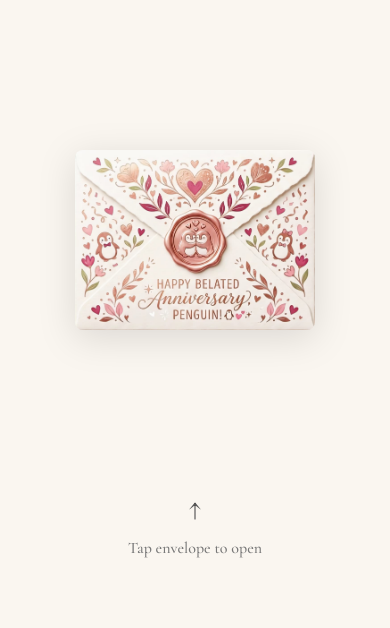
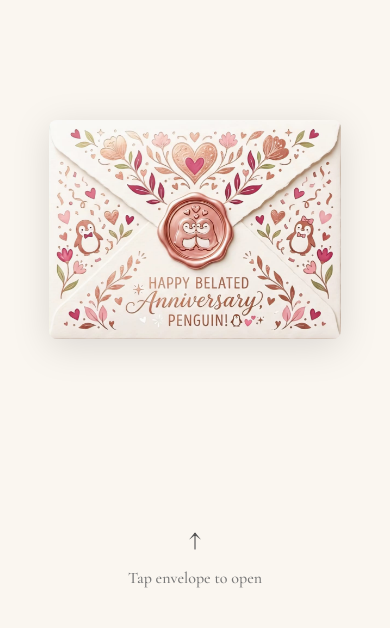
Before and after one commit to kronos-create/mrs.dey, a plain HTML site: page index.html in a window 390 px wide. Shown: the part 216-844 px from the top of the page. Drawn offline with nearby package versions, Linux system fonts and the light colour scheme.

Commit message:
Add files via upload

```diff
--- a/style.css
+++ b/style.css
@@ -195,3 +195,47 @@ html, body.letter-page {
     margin-top: 25px;
     color: #6B1D2F;
 }
+
+
+/* --- MOBILE SCREEN ADAPTATION --- */
+@media screen and (max-width: 768px) {
+    body {
+        padding: 0 !important;
+        margin: 0 !important;
+        overflow-x: hidden !important;
+        height: 100vh !important;
+        display: flex !important;
+        flex-direction: column !important;
+        justify-content: center !important;
+        align-items: center !important;
+    }
+
+    #cover-page {
+        height: 100vh !important;
+        display: flex !important;
+        flex-direction: column !important;
+        justify-content: space-evenly !important;
+        align-items: center !important;
+        padding: 20px !important;
+        box-sizing: border-box !important;
+    }
+
+    .main-title {
+        font-size: 1.8rem !important;
+        margin-top: 10px !important;
+    }
+
+    .envelope-container {
+        display: flex !important;
+        justify-content: center !important;
+        align-items: center !important;
+        width: 100% !important;
+    }
+
+    .envelope-img {
+        width: 75vw !important;
+        max-width: 320px !important;
+        height: auto !important;
+        display: block !important;
+    }
+}
```
